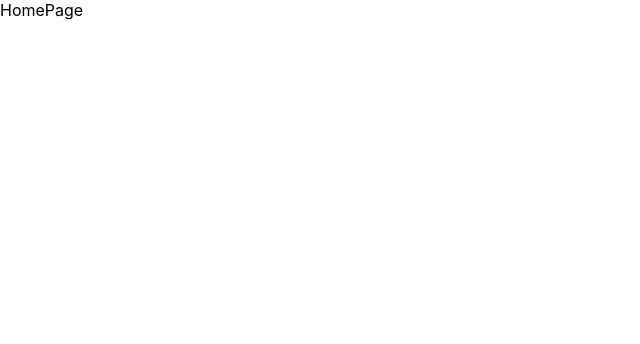
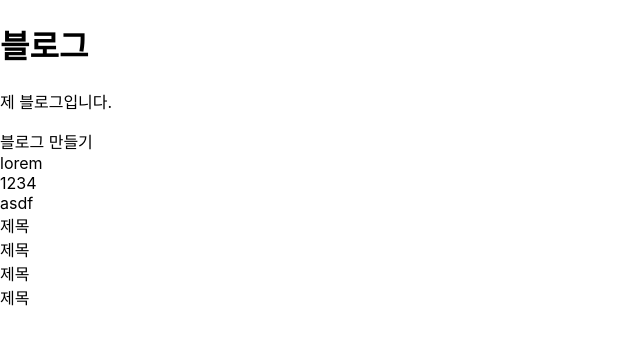
Before and after one commit to J1HOo/blog, a React (Create React App) app: page / in a window 1280 px wide. Shown: the top 344 px of the page, without its empty margins (0-640 px from the left). Built offline with nearby package versions, Linux system fonts and the light colour scheme.

Commit message:
mk dummydata

```diff
--- /dev/null
+++ b/src/dummy.ts
@@ -0,0 +1,15 @@
+export const articles = [
+  { id: 1, title: "블로그 만들기", content: "블로그 만들기 따라하세요" },
+  {
+    id: 2,
+    title: "lorem",
+    content:
+      "Lorem ipsum dolor sit amet consectetur adipisicing elit. Cum ab doloremque amet, dolorum recusandae architecto iusto temporibus repudiandae perspiciatis earum nisi quia! Similique ad eum, laudantium suscipit molestias maxime mollitia?",
+  },
+  { id: 3, title: "1234", content: "1234" },
+  { id: 4, title: "asdf", content: "asdf" },
+  { id: 5, title: "제목", content: "내용" },
+  { id: 6, title: "제목", content: "내용" },
+  { id: 7, title: "제목", content: "내용" },
+  { id: 8, title: "제목", content: "내용" },
+];
--- a/src/pages/HomePage.tsx
+++ b/src/pages/HomePage.tsx
@@ -1,5 +1,18 @@
 import React from "react";
+import { Card } from "../components/Card";
+import { articles } from "../dummy";
 
 export const HomePage = () => {
-  return <>HomePage</>;
+  return (
+    <>
+      <h1>블로그</h1>
+      <p>제 블로그입니다.</p>
+
+      <div>
+        {articles.map((article) => (
+          <Card key={article.id} title={article.title} />
+        ))}
+      </div>
+    </>
+  );
 };
```
